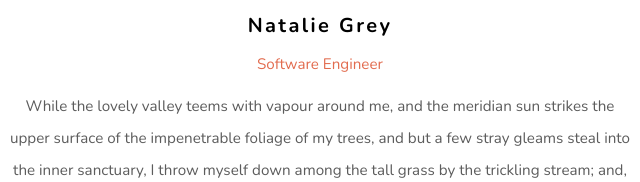
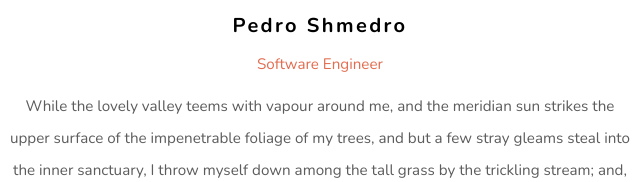
Before and after one commit to johngray/gitpes-bark, a plain HTML site: page index.html in a window 1280 px wide. Shown: the part 320-502 px from the top of the page, 320-960 px from the left. Drawn offline with nearby package versions, Linux system fonts and the light colour scheme.

Commit message:
Update index.html

```diff
--- a/index.html
+++ b/index.html
@@ -162,13 +162,13 @@
 
     let people = [{
         photo: 'url("https://cdn.pixabay.com/photo/2015/03/03/18/58/woman-657753_960_720.jpg")',
-        name: "Natalie Grey",
+        name: "Pedro Shmedro",
         profession: "Software Engineer",
         description: "While the lovely valley teems with vapour around me, and the meridian sun strikes the upper surface of the impenetrable foliage of my trees, and but a few stray gleams steal into the inner sanctuary, I throw myself down among the tall grass by the trickling stream; and, as I lie close to the earth, a thousand unknown plants are noticed by me:"
       },
       {
         photo: "url('https://cdn.pixabay.com/photo/2018/06/27/07/45/college-student-3500990_960_720.jpg')",
-        name: "Dylan Smith",
+        name: "Pablo Figablo",
         profession: "Student",
         description: "I'm baby woke mlkshk wolf bitters live-edge blue bottle, hammock freegan copper mug whatever cold-pressed. Bitters hashtag tumeric sriracha hot chicken gentrify portland. Dreamcatcher neutra irony."
       },
```
